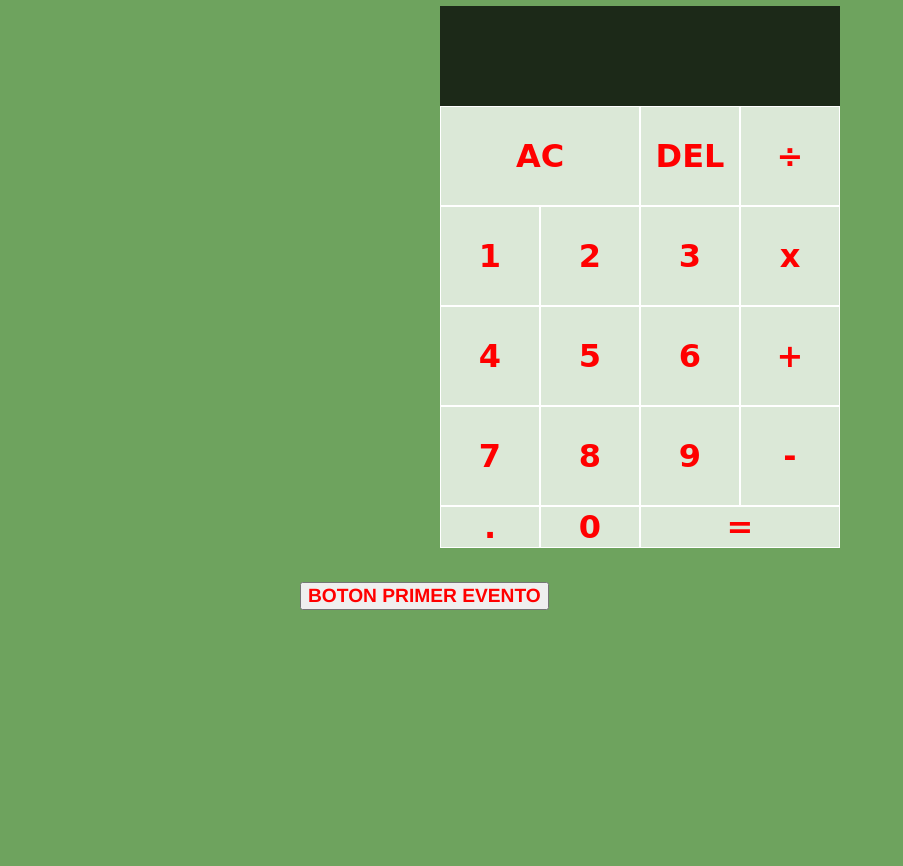
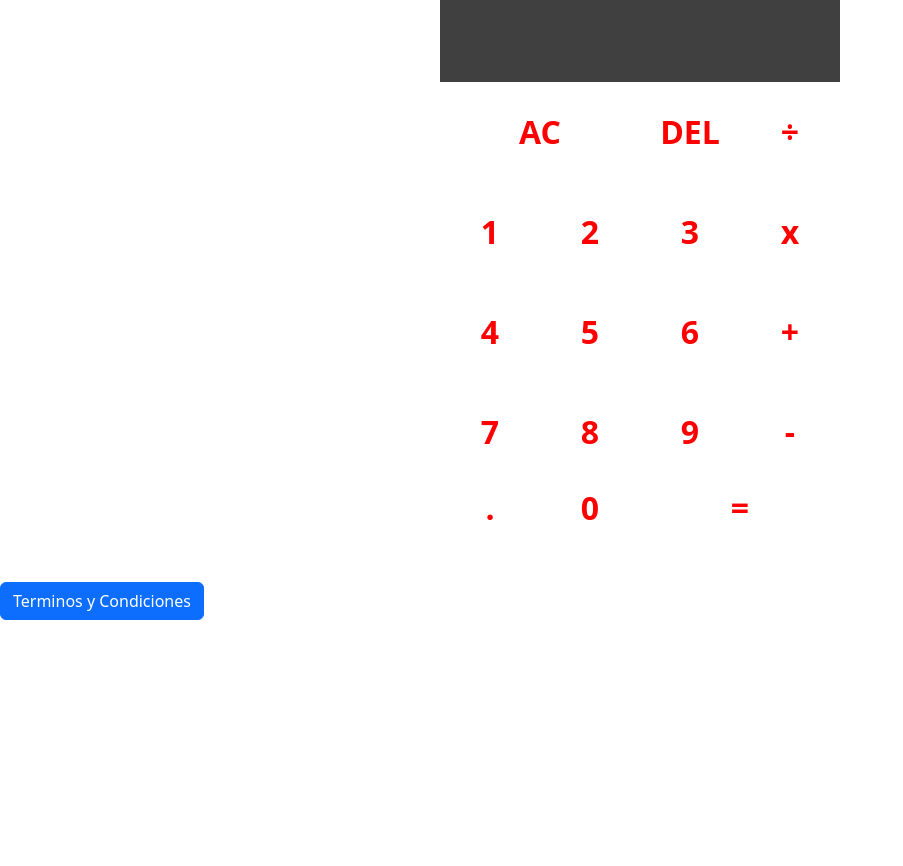
Before and after one commit to LucianoPiancatelli/PrimerEntregaJS, a plain HTML site: page index.html in a window 1280 px wide. Shown: the part 218-1084 px from the top of the page, without its empty margins (0-903 px from the left). After the commit the page ends 838 px from the top, so only its background shows below. Drawn offline with nearby package versions, Linux system fonts and the light colour scheme; some packages are replaced by stand-ins of ours; a script that the page names is missing.

Commit message:
Update index.html

```diff
--- a/index.html
+++ b/index.html
@@ -5,6 +5,7 @@
     <meta http-equiv="X-UA-Compatible" content="IE=edge">
     <meta name="viewport" content="width=device-width, initial-scale=1.0">
     <link rel="stylesheet" href="styles.css">
+    <link href="https://cdn.jsdelivr.net/npm/bootstrap@5.2.0/dist/css/bootstrap.min.css" rel="stylesheet" integrity="sha384-gH2yIJqKdNHPEq0n4Mqa/HGKIhSkIHeL5AyhkYV8i59U5AR6csBvApHHNl/vI1Bx" crossorigin="anonymous">
     <script src="script.js" defer></script>
     <title>Primer Entrega</title>
 </head>
@@ -34,6 +35,11 @@
         <button data-number>0</button>
         <button data-equals class="spanDos">=</button>
     </div>
-            <button id="Evento">BOTON PRIMER EVENTO</button>
+          <button class="btn btn-primary" id="btn-mostrar-alert"> Terminos y Condiciones</button>
+
+     <script src="https://cdn.jsdelivr.net/npm/bootstrap@5.2.0/dist/js/bootstrap.bundle.min.js" integrity="sha384-A3rJD856KowSb7dwlZdYEkO39Gagi7vIsF0jrRAoQmDKKtQBHUuLZ9AsSv4jD4Xa" crossorigin="anonymous"></script>
+    <script src="//cdn.jsdelivr.net/npm/sweetalert2@11"></script>
+
+
 </body>
 </html>
```
